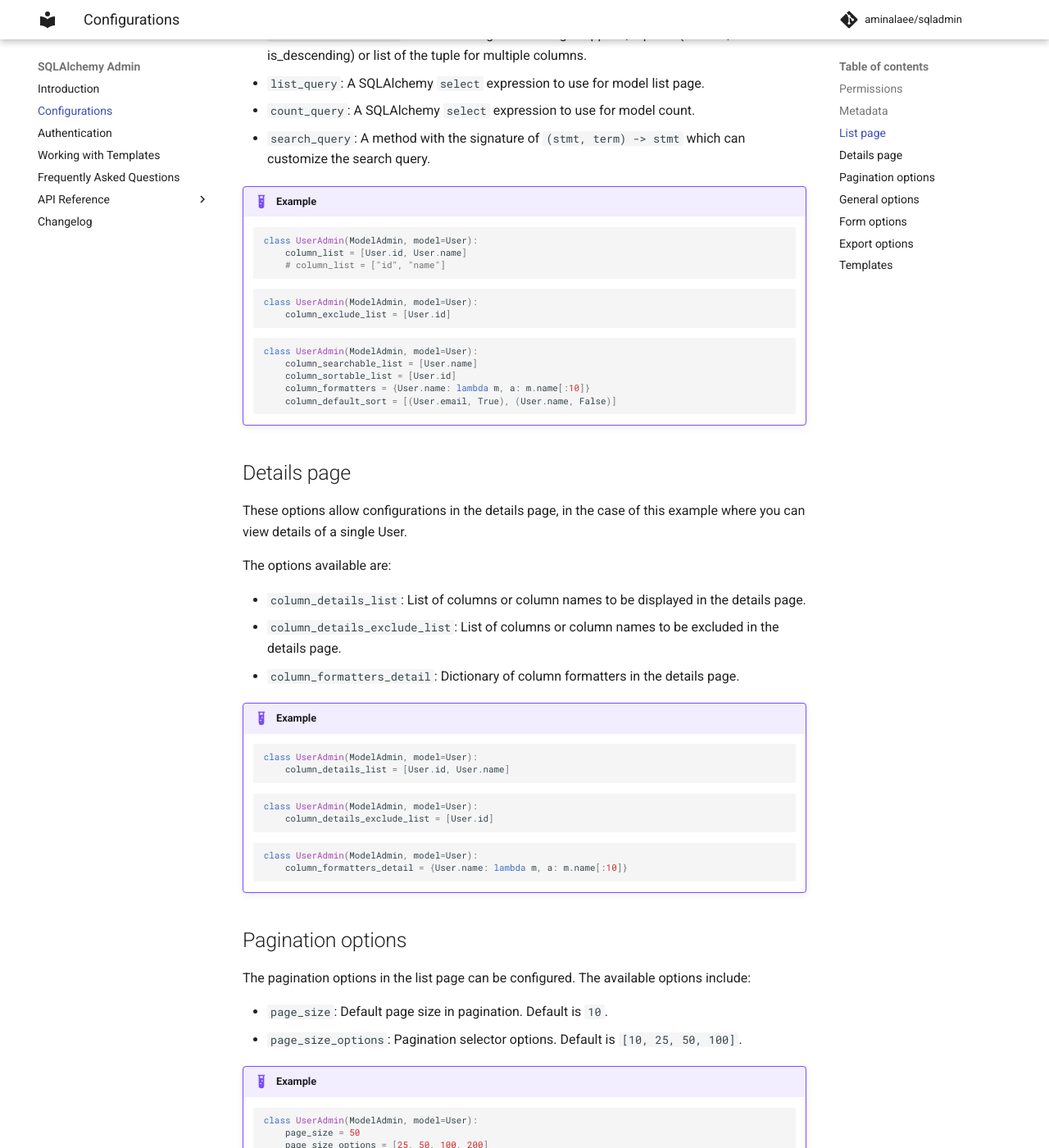
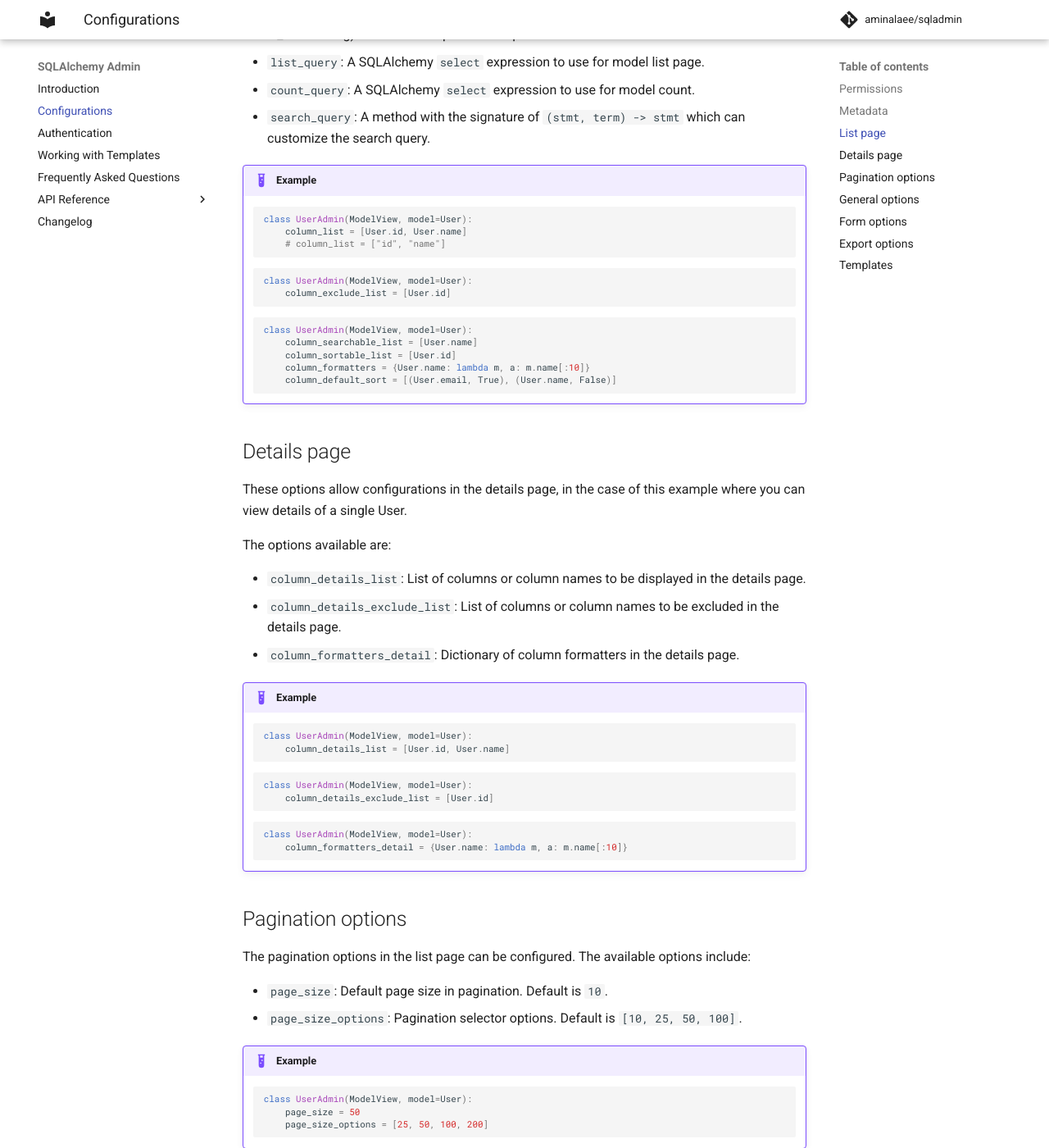
Before and after one commit to aminalaee/sqladmin, an MkDocs documentation site: the page built from docs/configurations.md, in a window 1280 px wide and 1400 px high, scrolled down 2371 px. Shown: the whole window at 82% size. Built offline with MkDocs 1.6.1 and Material for MkDocs 9.7.7, drawn with Linux system fonts in a browser that asks for light colours; comment, search, counter and statistics services are not loaded; some of the changed text lies outside the part shown.

Commit message:
Rename ModelAdmin to ModelView (#249)

````diff
--- a/docs/configurations.md
+++ b/docs/configurations.md
@@ -1,7 +1,7 @@
 SQLAdmin configuration options are heavily inspired by the Flask-Admin project.
 
 This page will give you a basic introduction and for all the details
-you can visit [API Reference](./api_reference/model_admin.md).
+you can visit [API Reference](./api_reference/model_view.md).
 
 Let's say you've defined your SQLAlchemy models like this:
 
@@ -32,21 +32,21 @@
 
 ```python
 from fastapi import FastAPI
-from sqladmin import Admin, ModelAdmin
+from sqladmin import Admin, ModelView
 
 
 app = FastAPI()
 admin = Admin(app, engine)
 
 
-class UserAdmin(ModelAdmin, model=User):
+class UserAdmin(ModelView, model=User):
     column_list = [User.id, User.name]
 
 
 admin.register_model(UserAdmin)
 ```
 
-As you can see the `UserAdmin` class inherits from `ModelAdmin` and accepts some configurations.
+As you can see the `UserAdmin` class inherits from `ModelView` and accepts some configurations.
 
 ## Permissions
 
@@ -62,7 +62,7 @@
 !!! example
 
     ```python
-    class UserAdmin(ModelAdmin, model=User):
+    class UserAdmin(ModelView, model=User):
         can_create = True
         can_edit = True
         can_delete = False
@@ -80,7 +80,7 @@
 !!! example
 
     ```python
-    class UserAdmin(ModelAdmin, model=User):
+    class UserAdmin(ModelView, model=User):
         name = "User"
         name_plural = "Users"
         icon = "fa-solid fa-user"
@@ -107,18 +107,18 @@
 !!! example
 
     ```python
-    class UserAdmin(ModelAdmin, model=User):
+    class UserAdmin(ModelView, model=User):
         column_list = [User.id, User.name]
         # column_list = ["id", "name"]
     ```
 
     ```python
-    class UserAdmin(ModelAdmin, model=User):
+    class UserAdmin(ModelView, model=User):
         column_exclude_list = [User.id]
     ```
 
     ```python
-    class UserAdmin(ModelAdmin, model=User):
+    class UserAdmin(ModelView, model=User):
         column_searchable_list = [User.name]
         column_sortable_list = [User.id]
         column_formatters = {User.name: lambda m, a: m.name[:10]}
@@ -139,17 +139,17 @@
 !!! example
 
     ```python
-    class UserAdmin(ModelAdmin, model=User):
+    class UserAdmin(ModelView, model=User):
         column_details_list = [User.id, User.name]
     ```
 
     ```python
-    class UserAdmin(ModelAdmin, model=User):
+    class UserAdmin(ModelView, model=User):
         column_details_exclude_list = [User.id]
     ```
 
     ```python
-    class UserAdmin(ModelAdmin, model=User):
+    class UserAdmin(ModelView, model=User):
         column_formatters_detail = {User.name: lambda m, a: m.name[:10]}
     ```
 
@@ -163,7 +163,7 @@
 !!! example
 
     ```python
-    class UserAdmin(ModelAdmin, model=User):
+    class UserAdmin(ModelView, model=User):
         page_size = 50
         page_size_options = [25, 50, 100, 200]
     ```
@@ -179,12 +179,12 @@
 !!! example
 
     ```python
-    class UserAdmin(ModelAdmin, model=User):
+    class UserAdmin(ModelView, model=User):
         def date_format(value):
             return value.strftime("%d.%m.%Y")
 
         column_labels = {User.mail: "Email"}
-        column_type_formatters = dict(ModelAdmin.column_type_formatters, date=date_format)
+        column_type_formatters = dict(ModelView.column_type_formatters, date=date_format)
     ```
 
 ## Form options
@@ -204,7 +204,7 @@
 !!! example
 
     ```python
-    class UserAdmin(ModelAdmin, model=User):
+    class UserAdmin(ModelView, model=User):
         form_columns = [User.name]
         form_args = dict(name=dict(label="Full name"))
         form_widget_args = dict(email=dict(readonly=True))
@@ -236,7 +236,7 @@
 !!! example
 
     ```python
-    class UserAdmin(ModelAdmin, model=User):
+    class UserAdmin(ModelView, model=User):
         list_template = "custom_list.html"
     ```
 
--- a/mkdocs.yml
+++ b/mkdocs.yml
@@ -19,7 +19,7 @@
   - Frequently Asked Questions: 'faq.md'
   - API Reference:
     - Application: 'api_reference/application.md'
-    - ModelAdmin: 'api_reference/model_admin.md'
+    - ModelView: 'api_reference/model_view.md'
   - Changelog: 'changelog.md'
 
 markdown_extensions:
--- a/sqladmin/__init__.py
+++ b/sqladmin/__init__.py
@@ -1,9 +1,10 @@
 from sqladmin.application import Admin
-from sqladmin.models import ModelAdmin
+from sqladmin.models import ModelAdmin, ModelView
 
 __version__ = "0.1.12"
 
 __all__ = [
     "Admin",
     "ModelAdmin",
+    "ModelView",
 ]
````
Also changed, not shown: README.md (+4 -4 lines), docs/api_reference/model_view.md (renamed from docs/api_reference/model_admin.md, +1 -1 lines), docs/authentication.md (+7 -7 lines), docs/index.md (+4 -4 lines), docs/working_with_templates.md (+2 -2 lines), 7 other files.
